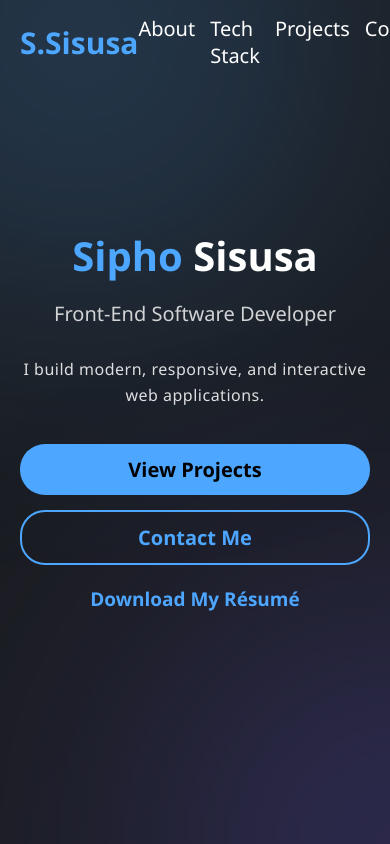
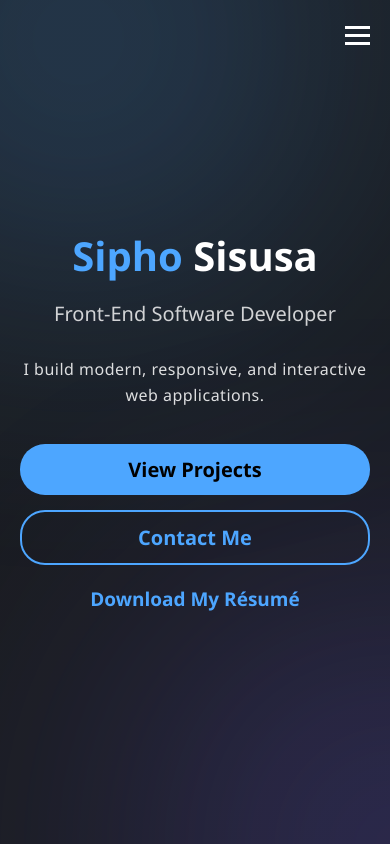
Before and after one commit to Sphola619/sipho-sisusa, a React (Vite) app: page / in a window 390 px wide. Shown: the top 844 px of the page. Built offline with nearby package versions, Linux system fonts and the light colour scheme.

Commit message:
media queries update

```diff
--- a/src/components/Navbar.jsx
+++ b/src/components/Navbar.jsx
@@ -1,51 +1,49 @@
-import { useState, useEffect } from "react";
+import { useState } from "react";
 import { Link } from "react-scroll";
 import "../styles/navbar.css";
 
 function Navbar() {
-  const [scrolled, setScrolled] = useState(false);
-
-  useEffect(() => {
-    const handleScroll = () => {
-      setScrolled(window.scrollY > 50);
-    };
-
-    window.addEventListener("scroll", handleScroll);
-    return () => window.removeEventListener("scroll", handleScroll);
-  }, []);
+  const [menuOpen, setMenuOpen] = useState(false);
 
   return (
-    <nav className={scrolled ? "navbar scrolled" : "navbar"}>
-      <Link to="home" smooth duration={500} className="logo">
-        S.Sisusa
-      </Link>
+    <nav className="navbar">
+      <div className="logo">
+        <Link to="home" smooth={true} duration={500}>
+          S.Sisusa
+        </Link>
+      </div>
 
-      <ul>
+      <div
+        className={`hamburger ${menuOpen ? "active" : ""}`}
+        onClick={() => setMenuOpen(!menuOpen)}
+      >
+        <span></span>
+        <span></span>
+        <span></span>
+      </div>
+
+      <ul className={menuOpen ? "nav-links open" : "nav-links"}>
         <li>
-          <Link to="about" smooth duration={500}>
+          <Link to="about" smooth duration={500} onClick={() => setMenuOpen(false)}>
             About
           </Link>
         </li>
-
         <li>
-          <Link to="tech" smooth duration={500}>
+          <Link to="tech" smooth duration={500} onClick={() => setMenuOpen(false)}>
             Tech Stack
           </Link>
         </li>
-
         <li>
-          <Link to="projects" smooth duration={500}>
+          <Link to="projects" smooth duration={500} onClick={() => setMenuOpen(false)}>
             Projects
           </Link>
         </li>
-
         <li>
-          <Link to="contact" smooth duration={500}>
+          <Link to="contact" smooth duration={500} onClick={() => setMenuOpen(false)}>
             Contact
           </Link>
         </li>
       </ul>
-
     </nav>
   );
 }
--- a/src/styles/navbar.css
+++ b/src/styles/navbar.css
@@ -7,12 +7,6 @@
   justify-content: space-between;
   align-items: center;
   z-index: 1000;
-  transition: all 0.3s ease;
-}
-
-.navbar.scrolled {
-  background: rgba(0, 0, 0, 0.6);
-  backdrop-filter: blur(10px);
 }
 
 .logo {
@@ -20,35 +14,71 @@
   font-weight: bold;
   color: #4da6ff;
   cursor: pointer;
-  transition: 0.3s ease;
 }
 
-.logo:hover {
-  opacity: 0.8;
-}
-
-.navbar ul {
+/* Default nav links */
+.nav-links {
   list-style: none;
   display: flex;
   gap: 30px;
 }
 
-.navbar ul li {
+.nav-links li {
   cursor: pointer;
   transition: 0.3s ease;
 }
 
-.navbar ul li:hover {
+.nav-links li:hover {
   color: #4da6ff;
 }
 
-/* Responsive Styles */
+/* Hamburger */
+.hamburger {
+  display: none;
+  flex-direction: column;
+  cursor: pointer;
+  gap: 5px;
+}
+
+.hamburger span {
+  width: 25px;
+  height: 3px;
+  background: white;
+  transition: 0.3s ease;
+}
+
+/* Mobile Styles */
 @media (max-width: 768px) {
   .navbar {
     padding: 15px 20px;
   }
 
-  .navbar ul {
-    gap: 15px;
+  /* Hide logo but keep spacing structure */
+  .logo {
+    visibility: hidden;
+  }
+
+  /* Push hamburger to right */
+  .hamburger {
+    display: flex;
+    margin-left: auto;
+  }
+
+  .nav-links {
+    position: absolute;
+    top: 70px;
+    right: 0;
+    width: 100%;
+    flex-direction: column;
+    align-items: center;
+    background: rgba(0, 0, 0, 0.95);
+    padding: 30px 0;
+    gap: 20px;
+    transform: translateY(-200%);
+    transition: 0.4s ease;
+  }
+
+  .nav-links.open {
+    transform: translateY(0);
   }
 }
```
